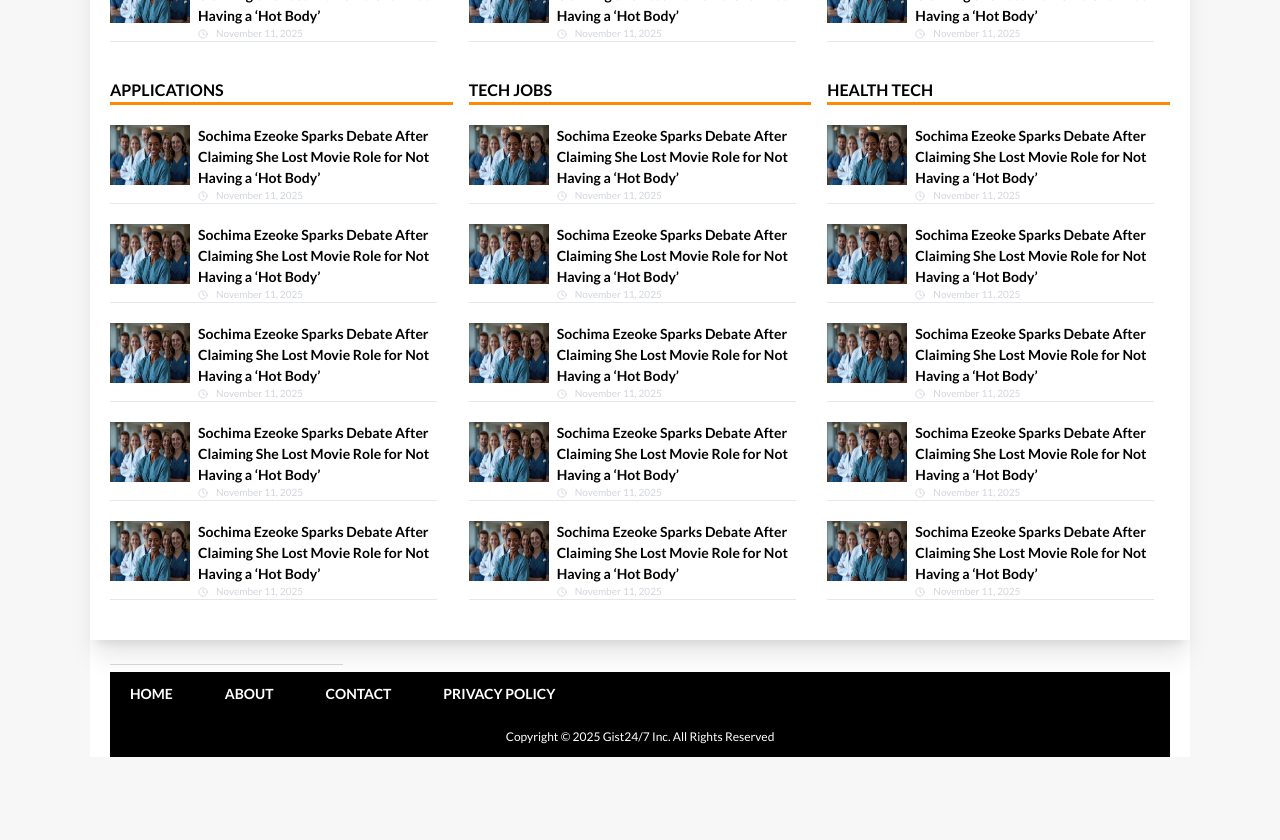
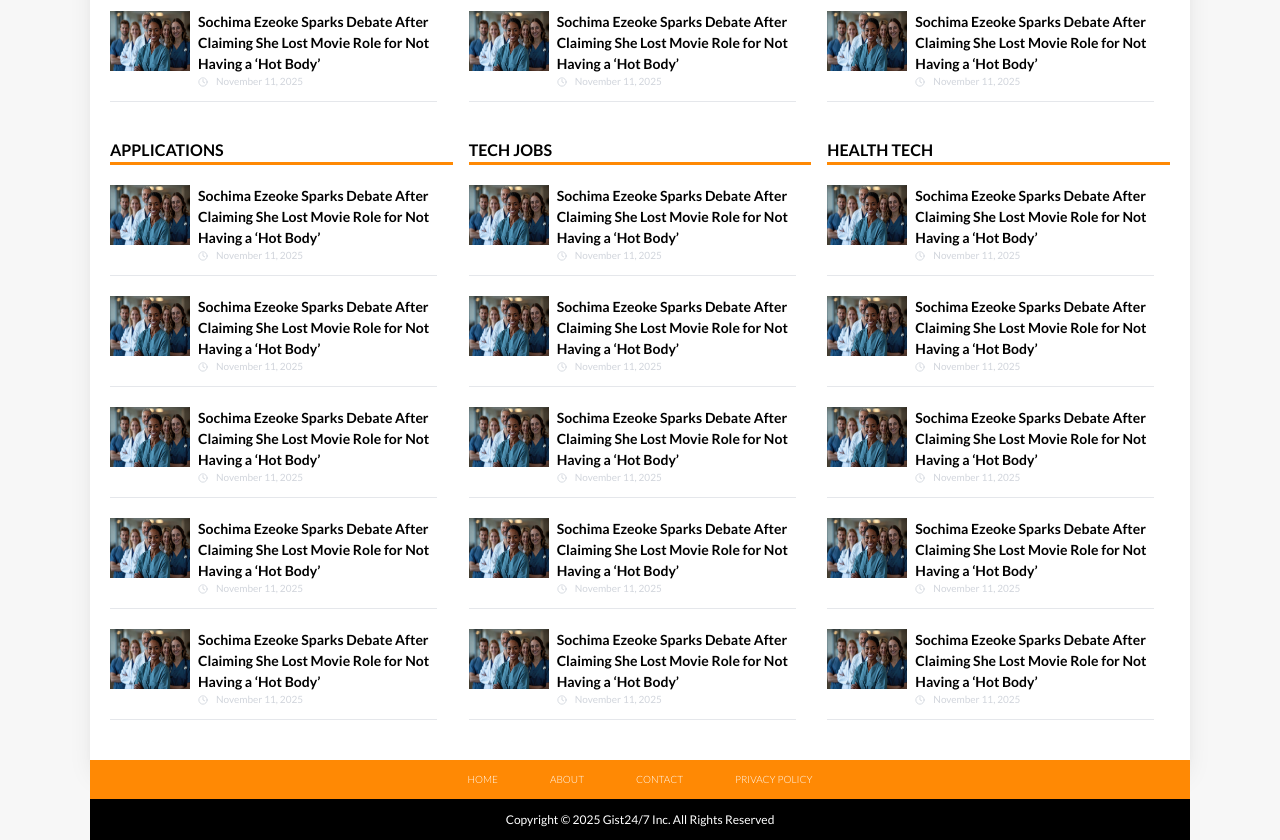
Before and after one commit to Tech041/nelblog, a Next.js app: page / in a window 1280 px wide. Shown: the part 1220-2060 px from the top of the page. Before the commit the page ends 1977 px from the top, so only its background shows below. Built offline with nearby package versions, Linux system fonts and the light colour scheme.

Commit message:
edited the footer and blogcard

```diff
--- a/src/components/BlogCard.tsx
+++ b/src/components/BlogCard.tsx
@@ -4,7 +4,7 @@ import { LuClock4 } from "react-icons/lu";
 
 const BlogCard = () => {
   return (
-    <div className="w-full lg:max-w-[327px] max-h-[110px]  flex gap-2 my-5 border-b border-b-gray-200 ">
+    <div className="w-full lg:max-w-[327px] max-h-[110px]  flex gap-2 my-5 border-b pb-3 border-b-gray-200 ">
       <div className="w-20 h-[60px]  relative">
         <Image src={"/images/hero_img.png"} fill alt="Blog thumbnail" />
       </div>
--- a/src/components/Footer.tsx
+++ b/src/components/Footer.tsx
@@ -10,18 +10,17 @@ const Footer = () => {
 
   return (
     <header className=" w-full h-full text-black  ">
-      <div className=" w-full  lg:px-5">
+      <div className=" w-full ">
         {/* desktop */}
-        <div className="hidden md:block w-full h-full pt-3 lg:pt-5">
-          <div className="w-[22%] h-[0.25px] bg-gray-300 my-1" />
-          <div className="w-full   flex  flex-col justify-center  mt-2 bg-white">
-            <div className="w-full bg-black">
-              <nav className="w-full  text-white">
+        <div className="hidden md:block w-full h-full">
+          <div className="w-full   flex  flex-col justify-center bg-white">
+            <div className="w-full bg-orange-400">
+              <nav className="w-full flex justify-center  text-white">
                 <ul className="flex gap-3">
                   {footerLinks.map((link) => (
                     <li
                       key={link.title}
-                      className="uppercase text-sm font-semibold hover:bg-orange-400 hover:text-white px-5 py-3"
+                      className="uppercase text-[10px] font-light hover:bg-orange-400 hover:text-white px-5 py-3"
                     >
                       <Link href={`/category/${link.path}`}>{link.title}</Link>
                     </li>
```
